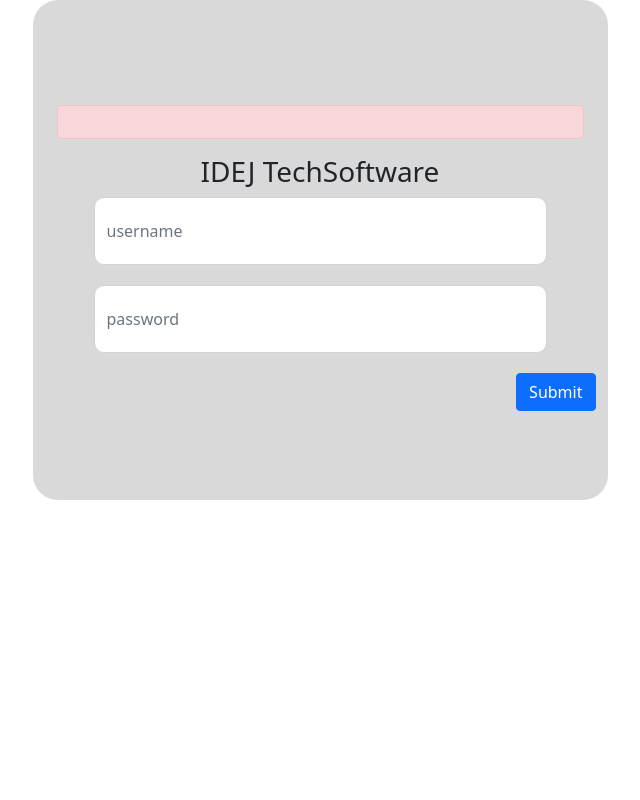
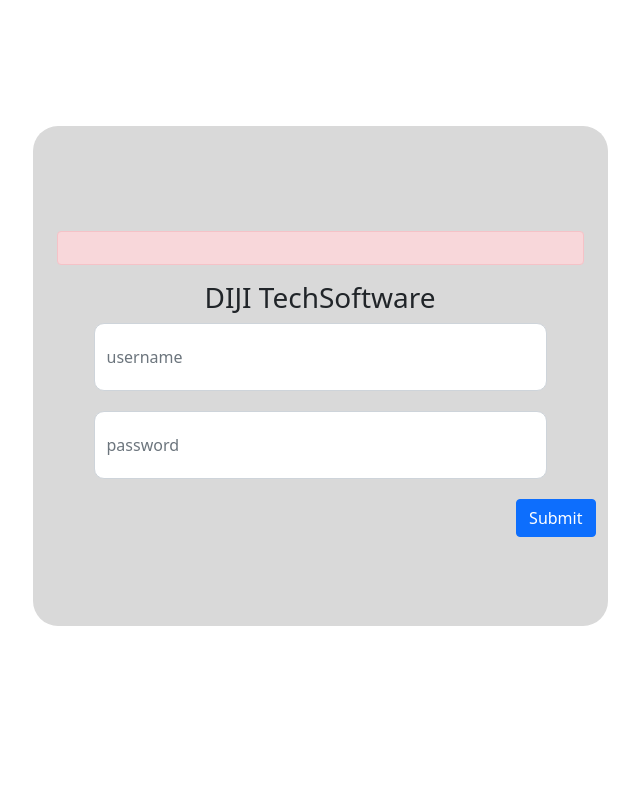
Before and after one commit to joeygracesabusido/financing, a FastAPI app: page / in a window 1280 px wide. Shown: the whole page, without its empty margins (320-960 px from the left). Run offline with FastAPI, Linux system fonts and the light colour scheme; parts of the project's set-up code (start-up, migrations or seed data) failed here and were passed over.

Commit message:
06.23.2023 10:28 PM

```diff
--- a/config/models.py
+++ b/config/models.py
@@ -171,6 +171,7 @@
     branch_id: int = Field(foreign_key=Branch.id)
     account_number: str = Field(default=None, nullable=False)
     account_name: str = Field(default=None, nullable=False)
+    status: str = Field(default="In-Active", nullable=False)
     date_updated: Optional[datetime] = Field(default=None)
     date_created: datetime = Field(default_factory=datetime.utcnow)
 
--- a/templates/login/login.html
+++ b/templates/login/login.html
@@ -8,16 +8,35 @@
     <title>Login</title>
 </head>
 <style>
+
+        body {
+        display: flex;
+        justify-content: center;
+        align-items: center;
+        height: 100vh;
+        background: #FFFFFF;
+        }
+
         #loginform {
             /* position: relative;
             width: 1440px;
             height: 800px;
 
             background: #FFFFFF; */
-            position: relative;
+            /* position: relative;
             width: 100%;
             height: 100vh;
-            background: #FFFFFF;
+            background: #FFFFFF; */
+
+
+                /* display: flex;
+                justify-content: center;
+                align-items: center;
+                height: 100vh;
+                background: #FFFFFF; */
+
+
+
 
             }
 
@@ -98,7 +117,7 @@
 
 </style>
 <body>
-        <div class="contianer" id="loginform">
+        <div class="container" id="loginform">
             <div class="container "  id="loginForm">
                 <div class="container mt-3">
 
@@ -108,7 +127,7 @@
 
                 </div>
 
-                <h3>IDEJ TechSoftware</h3>
+                <h3>DIJI TechSoftware</h3>
 
                     <input
                     type="text"
@@ -159,55 +178,9 @@
 
             <script src="/static/loginfunction.js"></script>
 
-            <script>
-                // const login = async() => {
-                //     var username = document.querySelector('#username').value
-                //     var password = document.querySelector('#password').value
-                //     let alert;
-
-                //     const search_url = `/api-login/?username1=${username}&password1=${password}`;
 
 
-                //     try {
-                //         const responce = await fetch(search_url)
-                //         const data = await responce.json();
 
-                //         console.log(data)
-
-
-                //         if (responce.status === 200){
-
-                //             // document.querySelector('#alert').innerHTML = 'Login Successful';
-                //             // document.querySelector('#alert').classList.remove('alert-danger');
-                //             // document.querySelector('#alert').classList.add('alert-success');
-                //             window.location.assign("/dashboard/")
-
-                //         }else if (responce.status === 500) {
-
-                //             document.querySelector('#alert').innerHTML = 'Incorrect Password';
-                //             document.querySelector('#alert').classList.remove('alert-success');
-                //             document.querySelector('#alert').classList.add('alert-danger');
-                //         }else{
-                //             document.querySelector('#alert').innerHTML = 'Incorrect Password';
-                //             document.querySelector('#alert').classList.remove('alert-success');
-                //             document.querySelector('#alert').classList.add('alert-danger');
-                //         }
-                //     }catch (error) {
-                //         // console.log('Error:', error);
-                //         document.querySelector('#alert').innerHTML = `No ${username} username in the Database`;
-                //         document.querySelector('#alert').classList.add('alert-danger');
-                //     }
-                //     };
-
-
-            </script>
-
-            <script>
-                // var loginCredential = document.querySelector('#BtnLogin');
-                //     loginCredential.addEventListener("click", function() {
-                //         login();
-                //     });
-            </script>
 
 
 </body>
```
Also changed, not shown: templates/deposit/depositFrame.html (+4 -4 lines), 1 other file.
